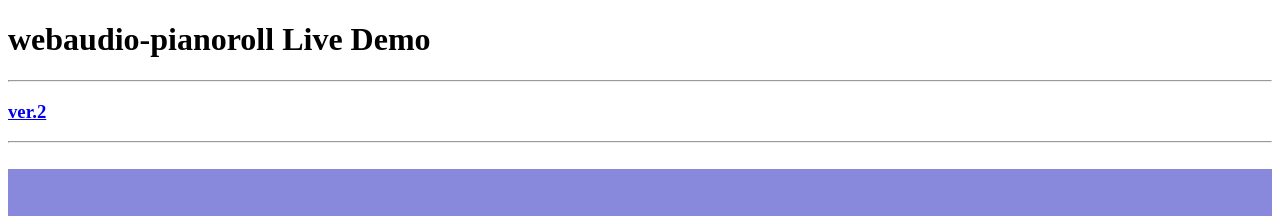
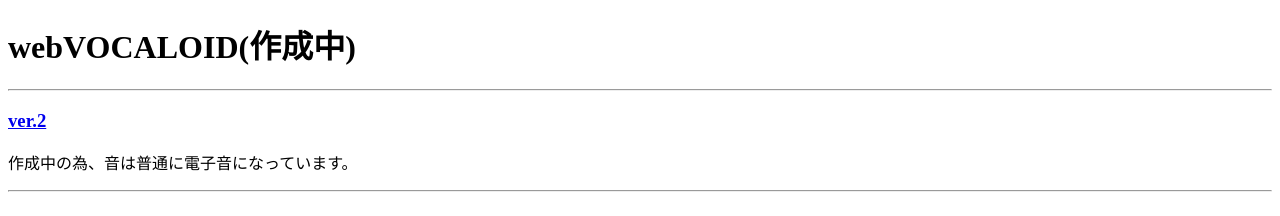
Before and after one commit to aoringo1/webvocalo, a website: page index.html in a window 1280 px wide. Shown: the top 216 px of the page. Drawn offline with Linux system fonts and the light colour scheme.

Commit message:
Update index.html

```diff
--- a/index.html
+++ b/index.html
@@ -102,9 +102,10 @@
 </script>
 </head>
 <body>
-<h1>webaudio-pianoroll Live Demo</h1>
+<h1>webVOCALOID(作成中)</h1>
 <hr/>
 <h3><a href="./index3.html">ver.2</a></h3>
+    <p>作成中の為、音は普通に電子音になっています。</p>
 <hr/>
 <br/>
 <div id="base">
```
